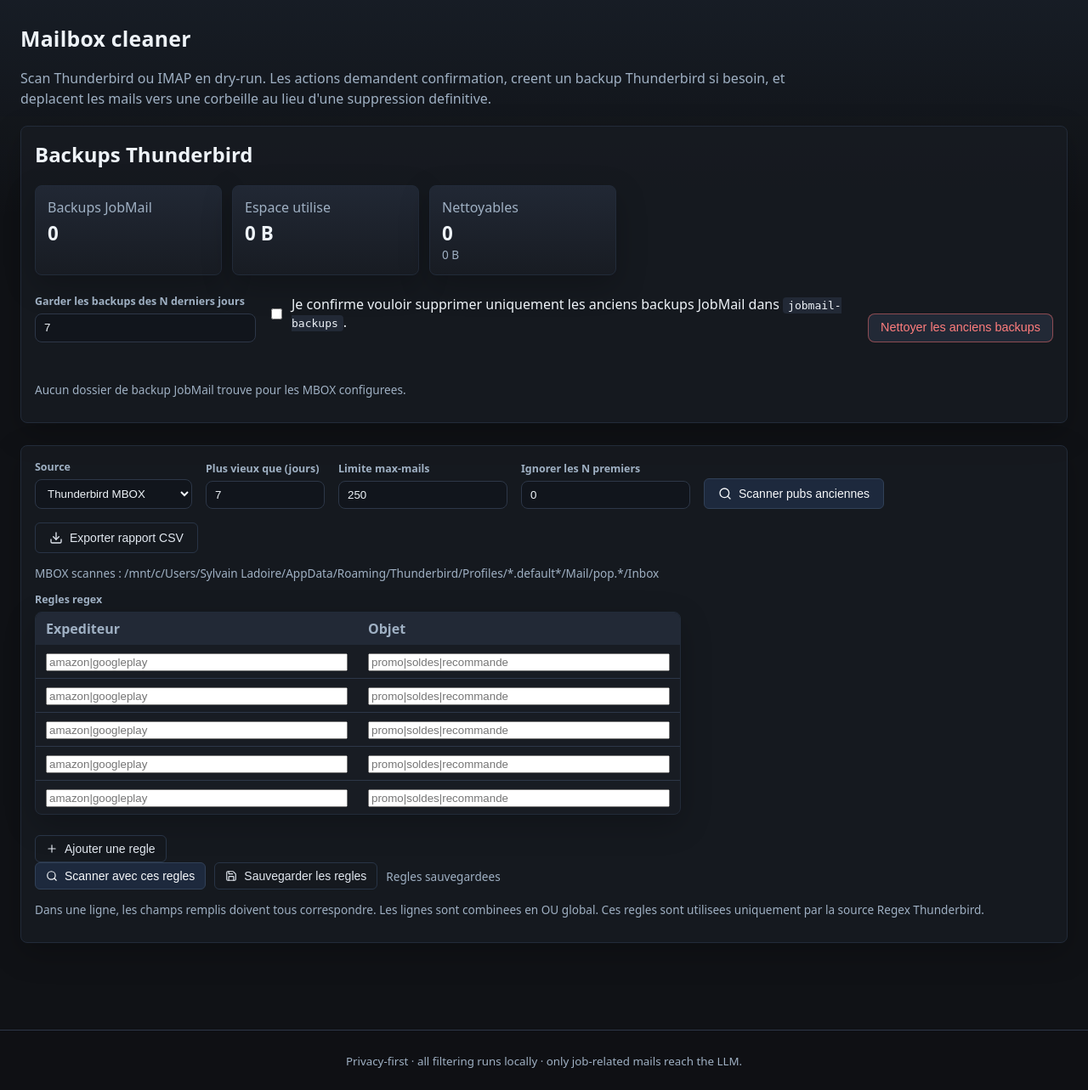
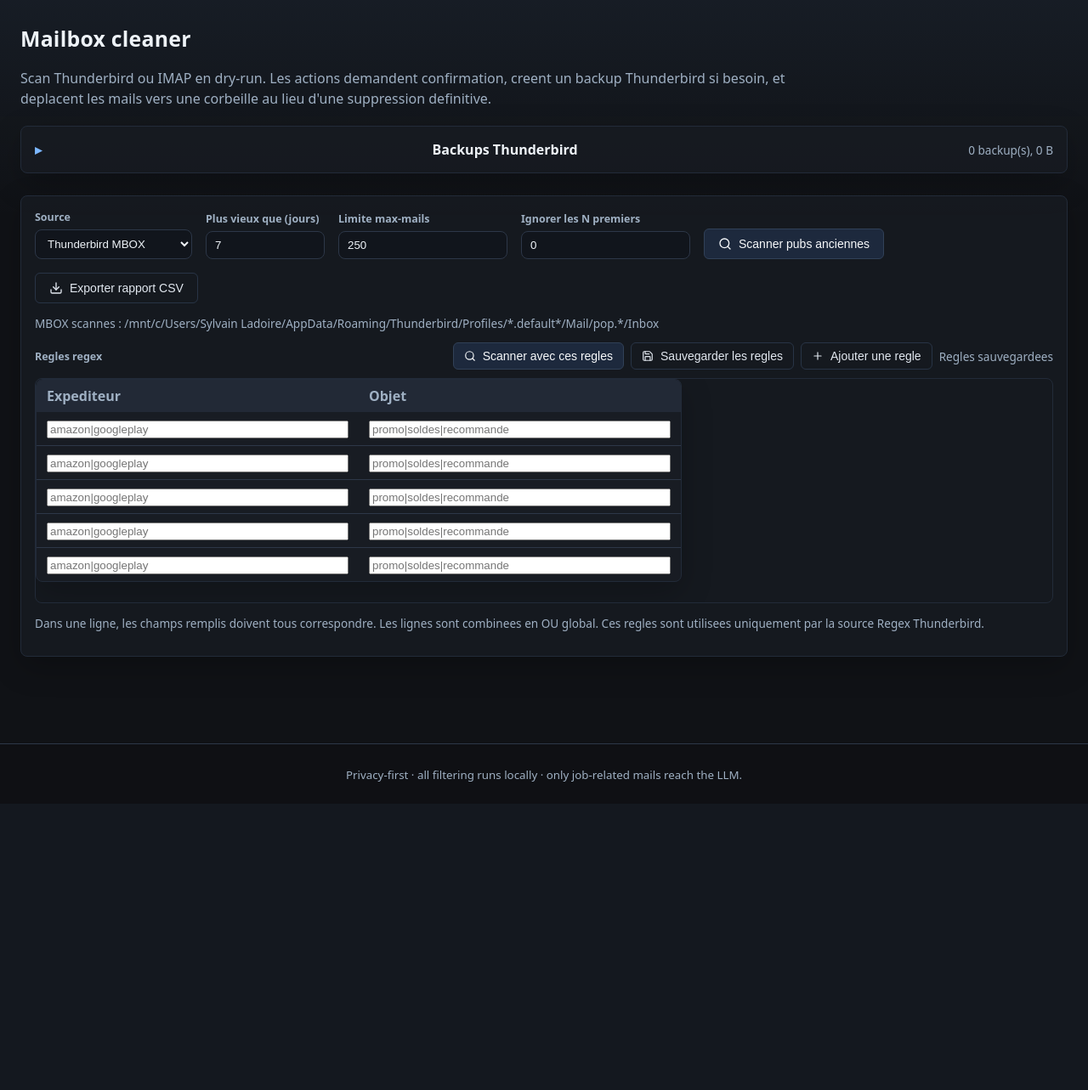
Before and after one commit to Sylad/jobmail-assistant, a FastAPI app: page /cleaner in a window 1280 px wide. Shown: the part 63-1346 px from the top of the page at 85% size. After the commit the page ends 983 px from the top, so only its background shows below. Run offline with FastAPI, Linux system fonts and the light colour scheme; style sheets or scripts are compiled from the project's sources.

Commit message:
fix: compact cleaner controls
Co-authored-by: OpenAI Codex <codex@openai.com>

```diff
--- a/jobmail/web/static/style.css
+++ b/jobmail/web/static/style.css
@@ -126,6 +126,28 @@ select:focus-visible {
   border-radius: var(--radius);
   box-shadow: var(--shadow);
 }
+.backup-details summary {
+  display: flex;
+  align-items: center;
+  justify-content: space-between;
+  gap: 12px;
+  cursor: pointer;
+  font-weight: 800;
+}
+.backup-details summary::-webkit-details-marker {
+  display: none;
+}
+.backup-details summary::before {
+  content: "▸";
+  color: var(--accent);
+  transition: transform 0.15s ease;
+}
+.backup-details[open] summary {
+  margin-bottom: 16px;
+}
+.backup-details[open] summary::before {
+  transform: rotate(90deg);
+}
 .filter-form { display: flex; gap: var(--gap); flex-wrap: wrap; align-items: end; }
 .filter-form label { display: flex; flex-direction: column; gap: 6px; font-size: 0.78rem; color: var(--fg-mute); font-weight: 700; }
 .filter-form select, .filter-form input {
@@ -143,19 +165,37 @@ select:focus-visible {
 .regex-rule-list {
   flex: 1 1 640px;
 }
+.regex-rule-head {
+  display: flex;
+  align-items: center;
+  gap: 8px;
+  flex-wrap: wrap;
+  margin-bottom: 10px;
+}
+.regex-rule-head .label-title {
+  margin: 0 auto 0 0;
+}
+.regex-rule-scroll {
+  max-height: 360px;
+  overflow: auto;
+  border: 1px solid var(--border-soft);
+  border-radius: var(--radius);
+}
 .regex-rule-table {
   width: 100%;
-  margin-bottom: 8px;
+  margin-bottom: 0;
+  border: 0;
+  border-radius: 0;
+  box-shadow: none;
+}
+.regex-rule-table thead th {
+  position: sticky;
+  top: 0;
+  z-index: 1;
 }
 .regex-rule-table input {
   width: 100%;
   min-width: 220px;
-}
-.regex-save-row {
-  display: flex;
-  align-items: center;
-  gap: 10px;
-  flex-wrap: wrap;
 }
 .regex-save-saved { color: var(--ok); }
 .regex-save-dirty { color: var(--warn); }
--- a/jobmail/web/templates/cleaner.html
+++ b/jobmail/web/templates/cleaner.html
@@ -19,8 +19,14 @@
   <div class="alert alert-ok">{{ moved_count }} mail(s) deplace(s) vers {{ moved_destination or delete_folder }}.</div>
 {% endif %}
 
-<section class="filters backup-panel">
-  <h2>Backups Thunderbird</h2>
+<details class="filters backup-panel backup-details">
+  <summary>
+    <span>Backups Thunderbird</span>
+    <span class="muted small">
+      {{ backup_summary.file_count }} backup(s), {{ backup_total_size }}
+      {% if backup_summary.eligible_count %} · {{ backup_summary.eligible_count }} nettoyable(s){% endif %}
+    </span>
+  </summary>
   {% if backup_deleted_count %}
     <div class="alert alert-ok">{{ backup_deleted_count }} backup(s) supprime(s), {{ backup_deleted_size }} liberes.</div>
   {% endif %}
@@ -88,7 +94,7 @@
     <p class="form-pending-message" role="status" aria-live="polite"></p>
   </form>
   {% endif %}
-</section>
+</details>
 
 <section class="filters cleaner-app-shell">
   <div
```
Also changed, not shown: frontend/src/cleaner/CleanerApp.vue (+16 -14 lines), jobmail/web/static/assets/cleaner.js.
